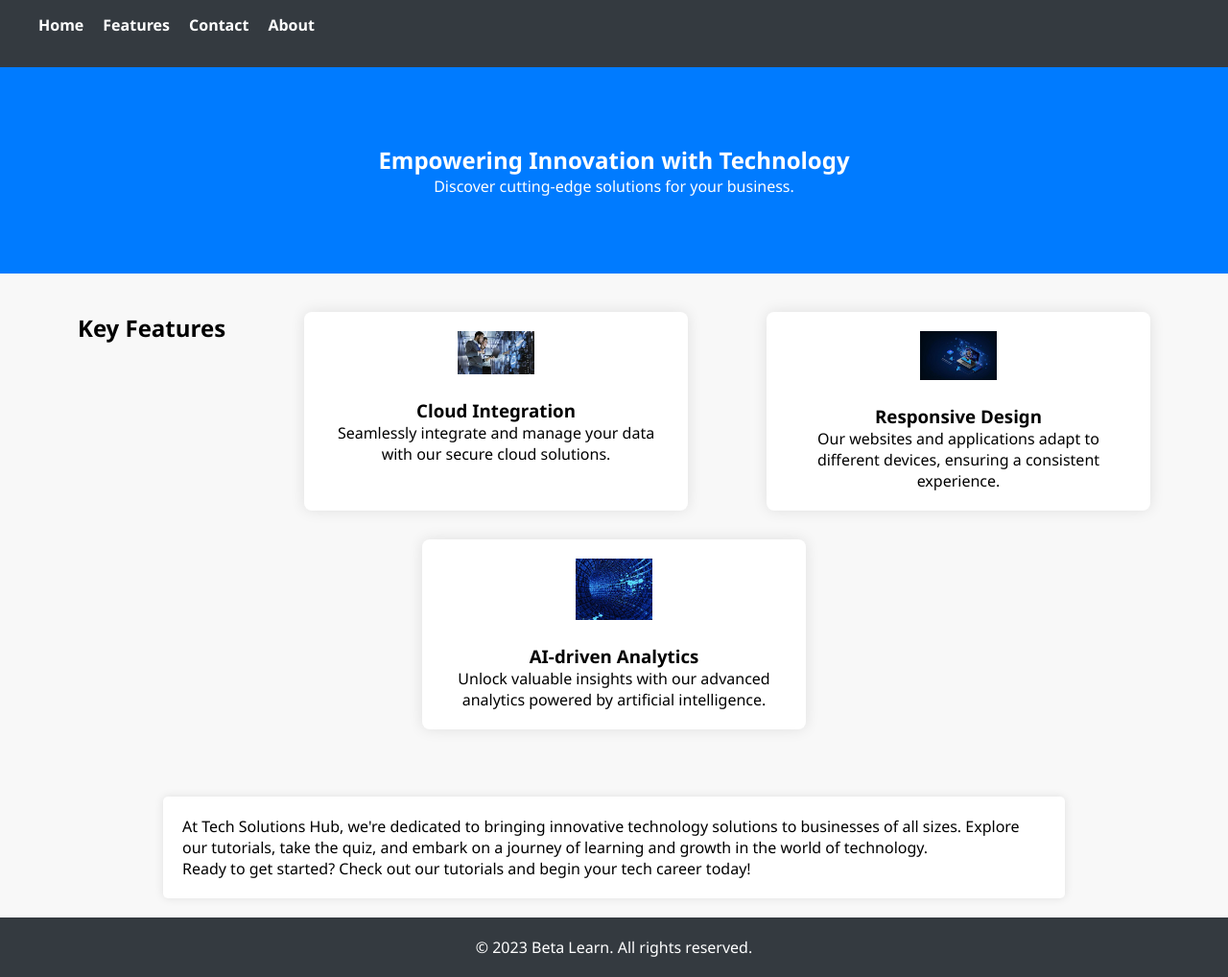
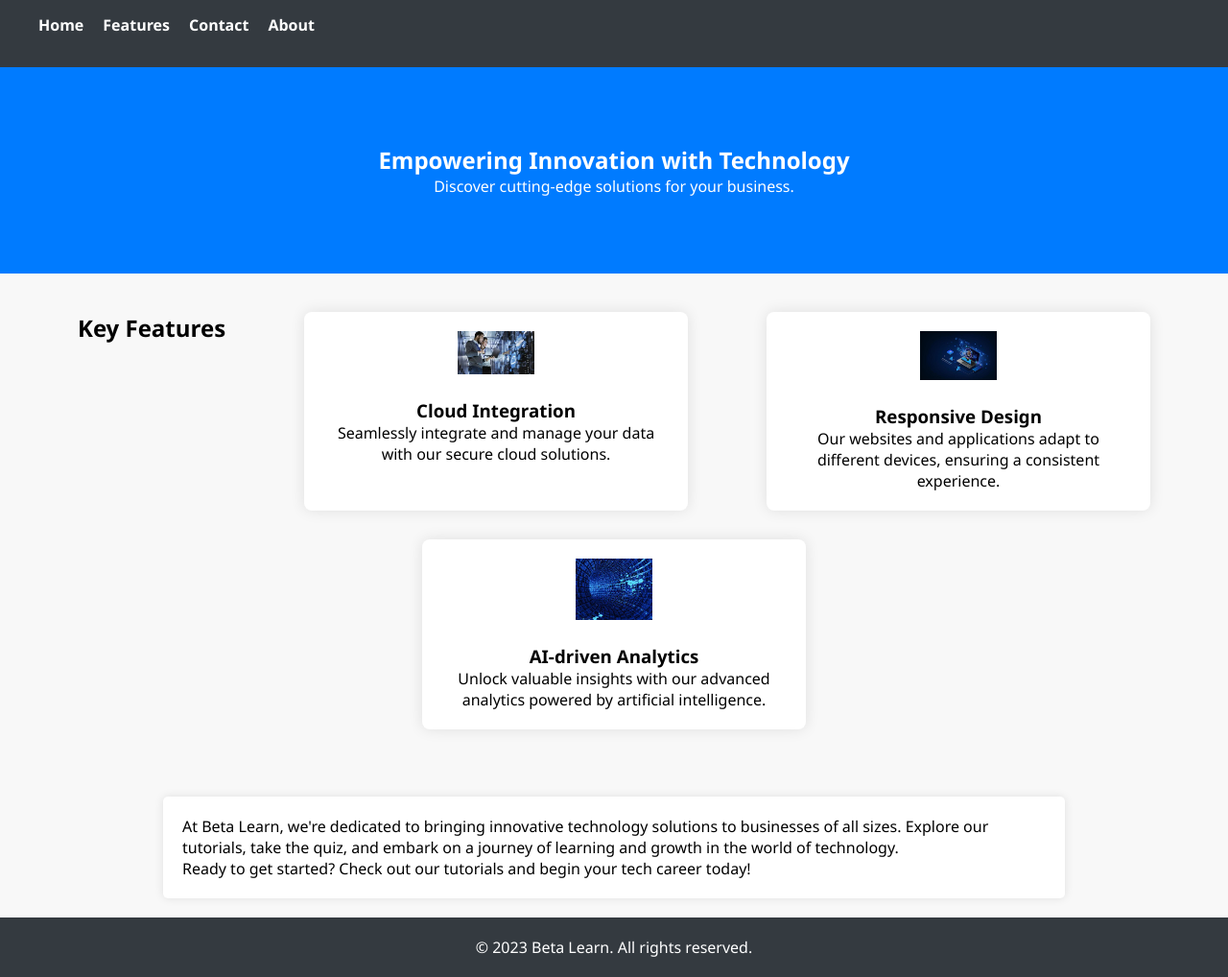
Before and after one commit to Godfrey1000/Godfrey1000.github.io, a plain HTML site: page index.html in a window 1280 px wide. Shown: the whole page at 96% size. Drawn offline with Linux system fonts and the light colour scheme.

Commit message:
This was created with HTML and CSS

```diff
--- a/index.html
+++ b/index.html
@@ -44,7 +44,7 @@
         </div>
     </section>
     <section class="sectionA">
-        <p>At Tech Solutions Hub, we're dedicated to bringing innovative technology solutions to businesses of all sizes. Explore our tutorials, take the quiz, and embark on a journey of learning and growth in the world of technology.</p>
+        <p>At Beta Learn, we're dedicated to bringing innovative technology solutions to businesses of all sizes. Explore our tutorials, take the quiz, and embark on a journey of learning and growth in the world of technology.</p>
         <p>Ready to get started? Check out our tutorials and begin your tech career today!</p>
     </section>
     <footer>
```
